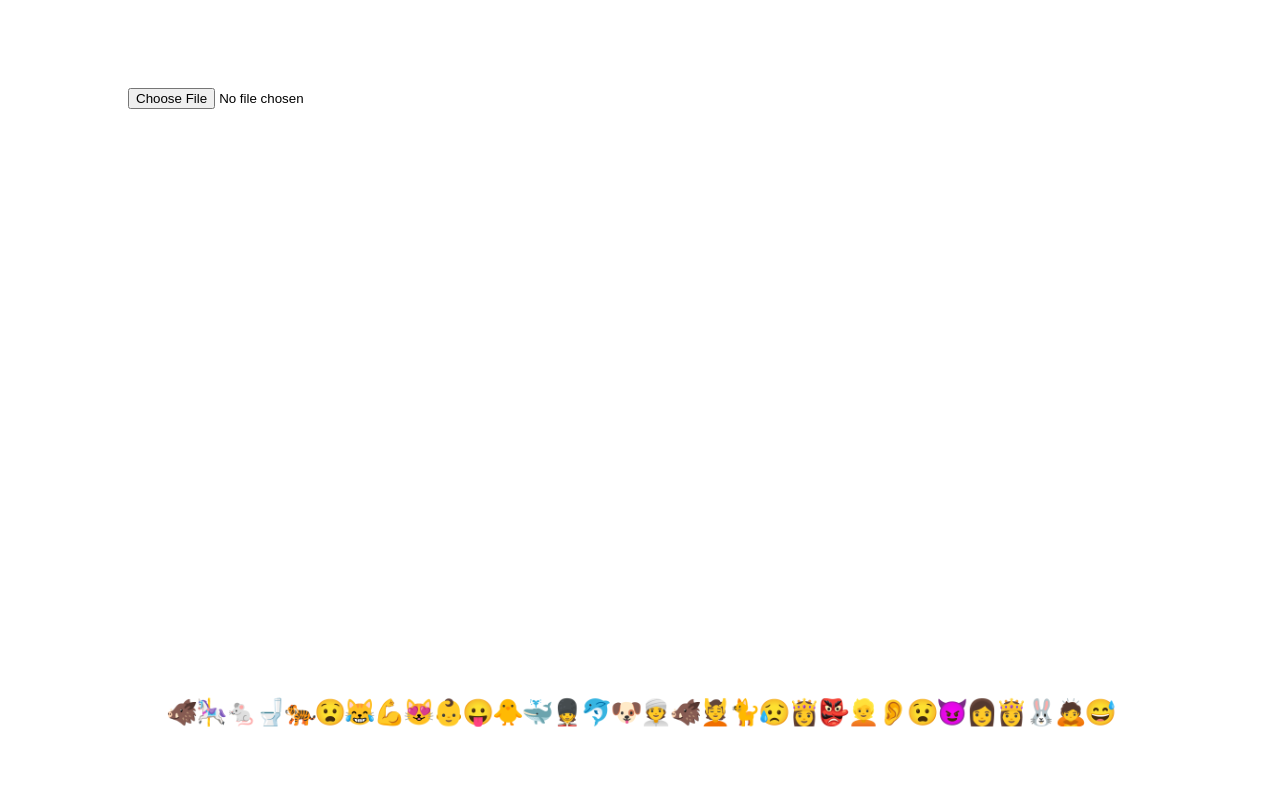
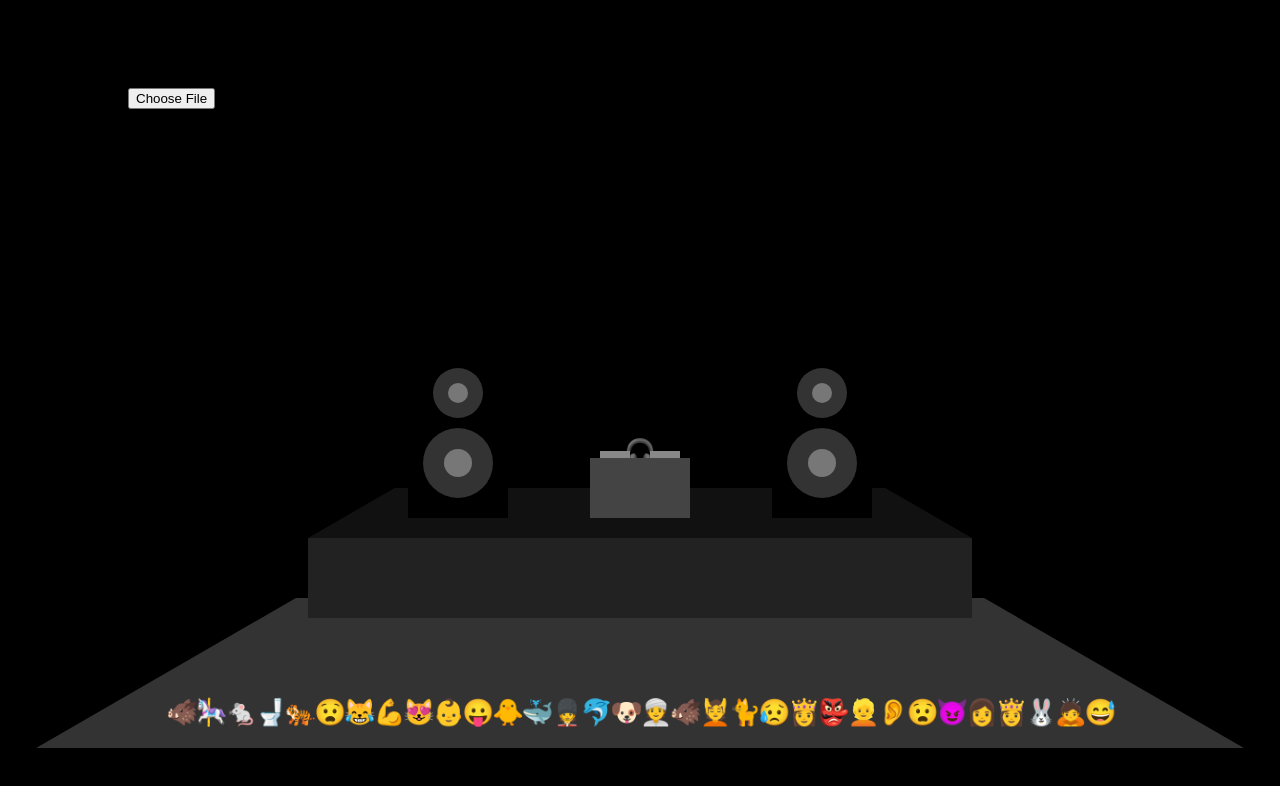
Before and after one commit to thischrisblack/emoji-disco, a website with bundled scripts: page index.html in a window 1280 px wide. Shown: the top 786 px of the page. Built offline with nearby package versions, Linux system fonts and the light colour scheme.

Commit message:
Added speakers, DJ, stage, etc.

```diff
--- a/index.html
+++ b/index.html
@@ -15,7 +15,27 @@
                 accept="audio/mpeg, audio/ogg, audio/*"
             />
         </div>
-        <div class="dancefloor" id="dancefloor"></div>
+        <div class="dancefloor" id="dancefloor">
+            <div class="floor floor-left"></div>
+            <div class="floor floor-right"></div>
+            <div class="stage">
+                <div class="stage-surface stage-surface-left"></div>
+                <div class="stage-surface stage-surface-right"></div>
+                <div class="speaker speaker-left">
+                    <div class="speaker-cone bass-cone"></div>
+                    <div class="speaker-cone treble-cone"></div>
+                </div>
+                <div class="speaker speaker-right">
+                    <div class="speaker-cone bass-cone"></div>
+                    <div class="speaker-cone treble-cone"></div>
+                </div>
+            </div>
+            <div id="dj">🎧</div>
+            <div class="dj-podium">
+                <div class="turntable turntable-left"></div>
+                <div class="turntable turntable-right"></div>
+            </div>
+        </div>
 
         <script src="index.js" type="module"></script>
     </body>
--- a/index.js
+++ b/index.js
@@ -5,6 +5,12 @@ import { createAnalyserNode } from "./create-analyser-node.js";
 import { createOverheadLight } from "./create-overhead-light.js";
 
 const danceFloor = document.getElementById("dancefloor");
+const turntables = document.querySelectorAll(".turntable");
+const bassCones = document.querySelectorAll(".bass-cone");
+const trebleCones = document.querySelectorAll(".treble-cone");
+const dj = document.getElementById("dj");
+
+console.log(turntables);
 
 // Number of dancers must be a power of 2 for the AnalyserNode fftSize property
 // The lower the divisor of danceFloor.offsetWidth, the higher the number of dancers
@@ -102,6 +108,27 @@ function rockTheHouse(analyserNode, freqLevels) {
     // Flash the red/black background
     document.body.style.backgroundColor = `rgb(${freqLevels[1] - 100}, 0, 0)`;
 
+    // Jiggle the turntables
+    const turntableAngle = (freqLevels[1] / 255) * 60 - 40;
+    turntables[0].style.transform = `rotate(${turntableAngle}deg)`;
+    turntables[1].style.transform = `rotate(${-turntableAngle}deg)`;
+
+    // Pop the bass cones
+    const bassPopSize = freqLevels[1] / 255 + 0.4;
+    bassCones.forEach(
+        (bassCone) => (bassCone.style.transform = `scale(${bassPopSize})`)
+    );
+
+    // Pop the treble cones
+    const trebleIndex = Math.floor(freqLevels.length * 0.75);
+    const treblePopSize = freqLevels[trebleIndex] / 255 + 0.7;
+    trebleCones.forEach(
+        (trebleCone) => (trebleCone.style.transform = `scale(${treblePopSize})`)
+    );
+
+    // Move the DJ
+    dj.style.bottom = `${260 + freqLevels[1] * 0.15}px`;
+
     // Work the overhead lights
     overheadLights.forEach((light) => {
         light.lightShow(freqLevels[Math.floor(freqLevels.length * 0.7)]);
--- a/styles.css
+++ b/styles.css
@@ -2,6 +2,7 @@ body {
     min-height: 90vh;
     font-size: 1.6rem;
     overflow: hidden;
+    background-color: black;
 }
 
 #file-input {
@@ -16,6 +17,145 @@ body {
     width: 75%;
     min-height: 90vh;
     margin: 0 auto;
+}
+
+.floor {
+    position: absolute;
+    bottom: 0;
+    margin-bottom: -20px;
+    height: 150px;
+    width: 70%;
+    background-color: #333;
+}
+
+.floor-left {
+    left: 0;
+    transform: skew(-60deg, 0deg);
+}
+
+.floor-right {
+    right: 0;
+    transform: skew(60deg, 0deg);
+}
+
+.stage {
+    position: absolute;
+    bottom: 110px;
+    left: 0;
+    right: 0;
+    margin-left: auto;
+    margin-right: auto;
+    width: 70%;
+    height: 80px;
+    background-color: #222;
+}
+
+.stage-surface {
+    position: absolute;
+    bottom: 80px;
+    height: 50px;
+    width: 60%;
+    background-color: #111;
+}
+
+.stage-surface-left {
+    left: 0;
+    transform: skew(-60deg, 0deg);
+    transform-origin: left bottom;
+}
+
+.stage-surface-right {
+    right: 0;
+    transform: skew(60deg, 0deg);
+    transform-origin: right bottom;
+}
+
+.dj-podium {
+    position: absolute;
+    bottom: 210px;
+    left: 0;
+    right: 0;
+    margin-left: auto;
+    margin-right: auto;
+    width: 100px;
+    height: 60px;
+    background-color: #444;
+}
+
+#dj {
+    position: absolute;
+    left: 0;
+    right: 0;
+    margin-left: auto;
+    margin-right: auto;
+    bottom: 260px;
+    text-align: center;
+}
+
+.speaker {
+    position: absolute;
+    bottom: 100px;
+    width: 100px;
+    height: 170px;
+    background-color: black;
+}
+
+.speaker-left {
+    left: 100px;
+}
+
+.speaker-right {
+    right: 100px;
+}
+
+.speaker-cone {
+    position: absolute;
+    border-radius: 50%;
+    background-color: #333;
+}
+
+.bass-cone {
+    width: 70px;
+    height: 70px;
+    bottom: 20px;
+    left: 15px;
+}
+
+.treble-cone {
+    width: 50px;
+    height: 50px;
+    top: 20px;
+    left: 25px;
+}
+
+.speaker-cone:after {
+    content: "";
+    position: absolute;
+    top: 0;
+    bottom: 0;
+    left: 0;
+    right: 0;
+    margin: auto;
+    border-radius: 50%;
+    width: 40%;
+    height: 40%;
+    background-color: #777;
+}
+
+.turntable {
+    position: absolute;
+    width: 30px;
+    height: 7px;
+    background-color: #888;
+    top: -7px;
+}
+
+.turntable-left {
+    left: 10px;
+}
+
+.turntable-right {
+    right: 10px;
 }
 
 .dancer {
```
